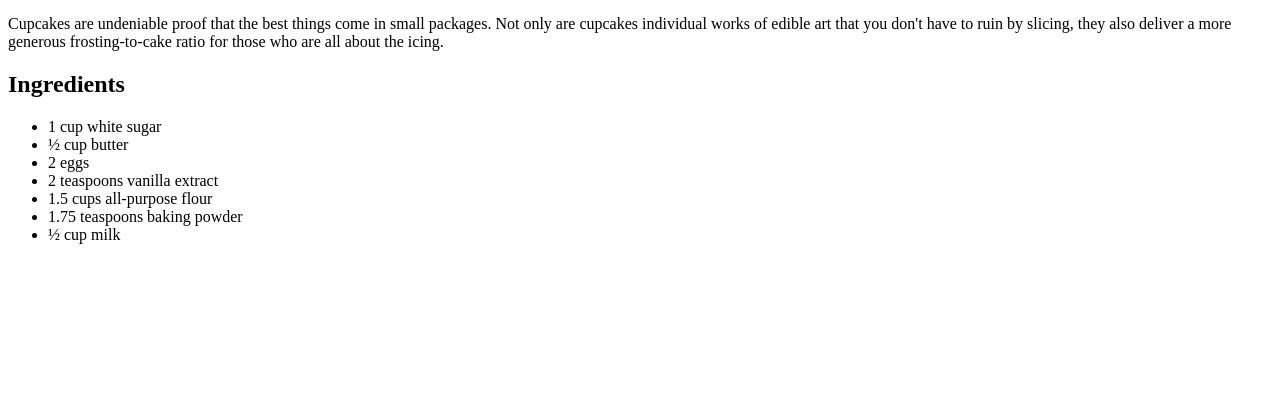
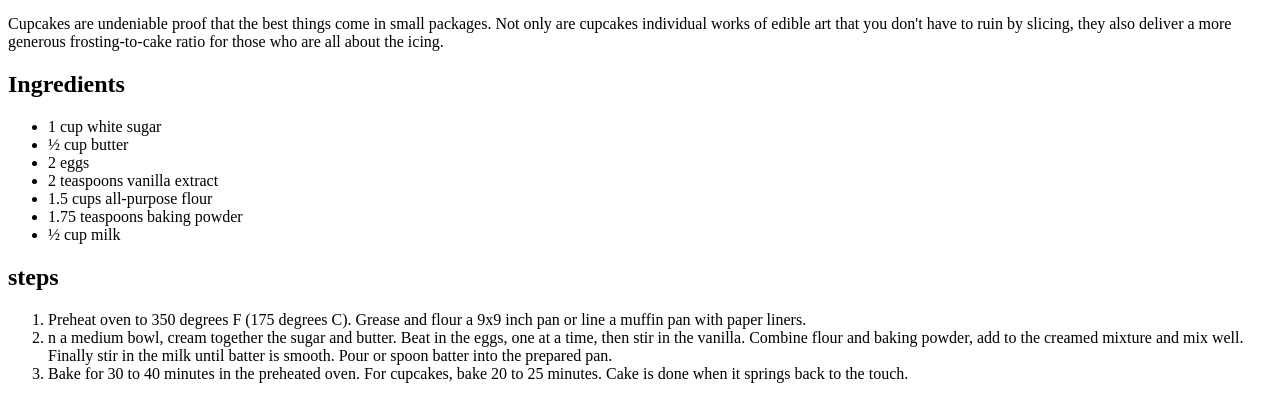
Before and after one commit to prikshit1028/odin-recipes, a plain HTML site: page recipes/cupcakes.html in a window 1280 px wide. Shown: the part 428-827 px from the top of the page. Before the commit the page ends 800 px from the top, so only its background shows below. Drawn offline with Linux system fonts and the light colour scheme.

Commit message:
cupcakes was completed

```diff
--- a/recipes/cupcakes.html
+++ b/recipes/cupcakes.html
@@ -31,6 +31,16 @@
             <li>½ cup milk</li>
 
         </ul>
+        <h2>
+            steps
+        </h2>
+        <ol>
+            <li>Preheat oven to 350 degrees F (175 degrees C). Grease and flour a 9x9 inch pan or line a muffin pan with paper liners.</li>
+            <li>n a medium bowl, cream together the sugar and butter. Beat in the eggs, one at a time, then stir in the vanilla. Combine flour and baking powder, add to the creamed mixture and mix well. Finally stir in the milk until batter is smooth. Pour or spoon batter into the prepared pan.</li>
+            <li>Bake for 30 to 40 minutes in the preheated oven. For cupcakes, bake 20 to 25 minutes. Cake is done when it springs back to the touch.</li>
+
+        </ol>
+
 
     </body>
 
```
